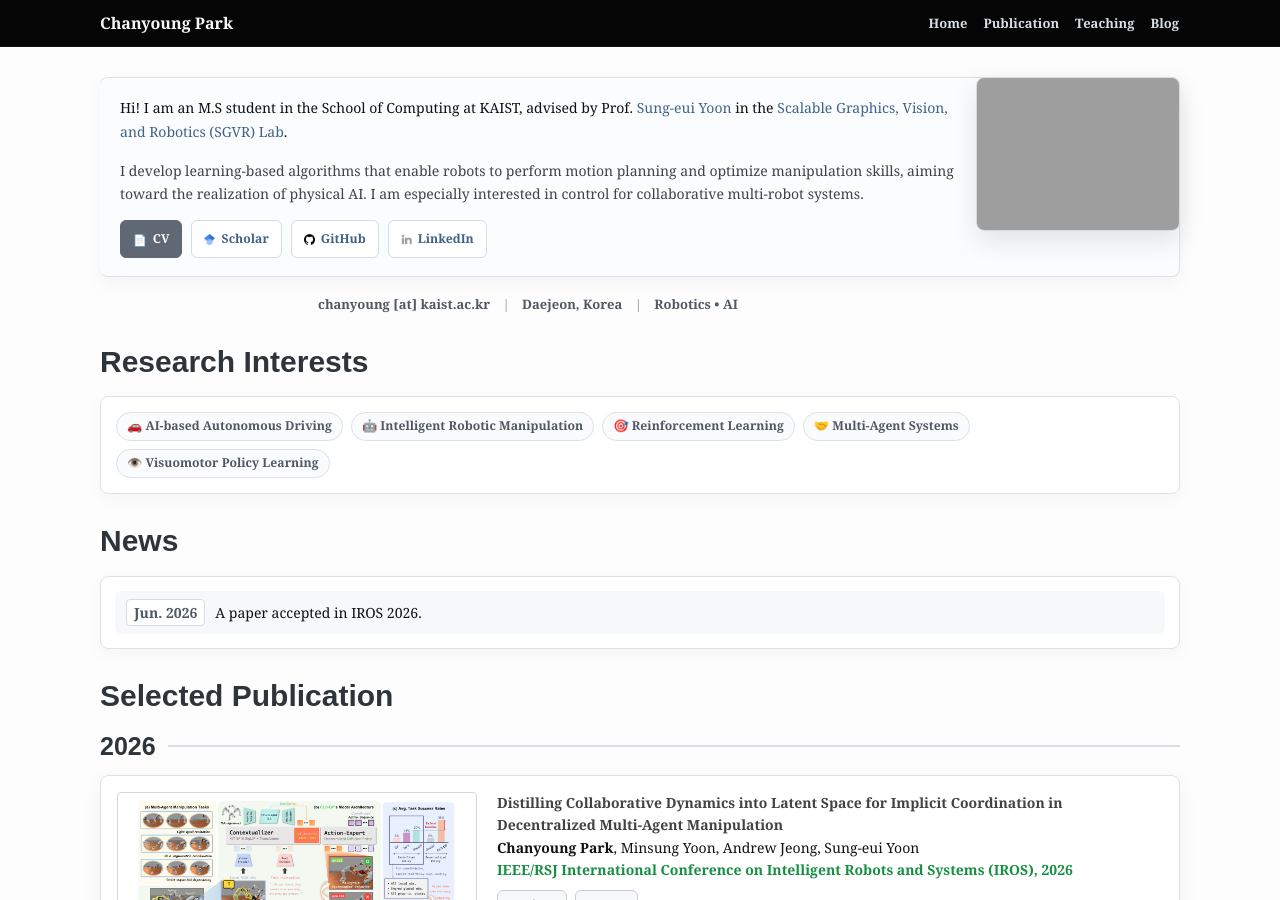
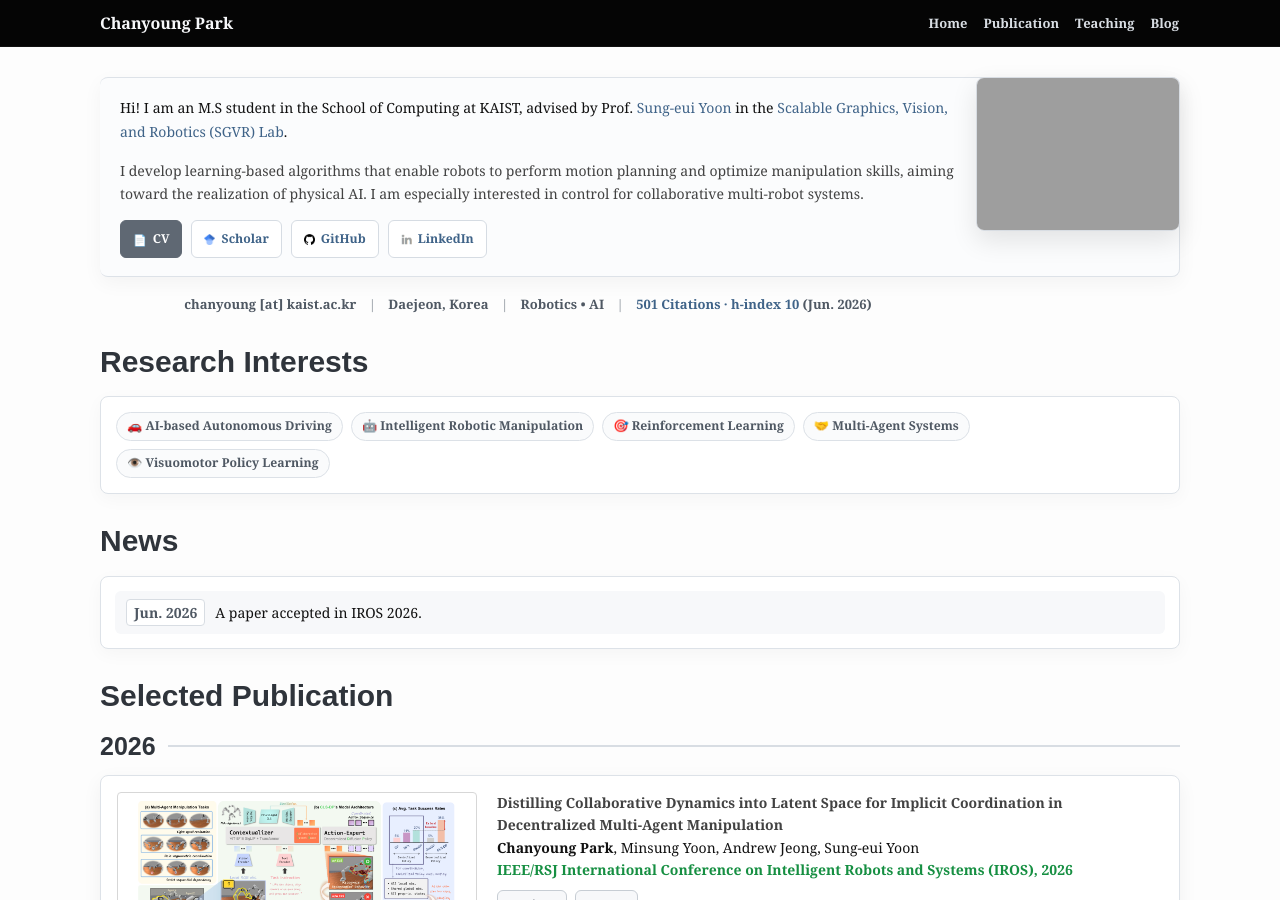
Before and after one commit to cosdeneb/cosdeneb.github.io, a Jekyll site: the page built from index.md, in a window 1280 px wide and 900 px high. Built offline with Jekyll 4.4.1, drawn with Linux system fonts in a browser that asks for light colours.

Commit message:
Update Google Scholar metrics (501 citations) on publication and home

```diff
--- a/index.md
+++ b/index.md
@@ -22,7 +22,7 @@ profile_picture:
 </div>
 
 <div class="home-meta">
-  chanyoung [at] kaist.ac.kr <span aria-hidden="true">|</span> Daejeon, Korea <span aria-hidden="true">|</span> Robotics • AI
+  chanyoung [at] kaist.ac.kr <span aria-hidden="true">|</span> Daejeon, Korea <span aria-hidden="true">|</span> Robotics • AI <span aria-hidden="true">|</span> <a href="https://scholar.google.com/citations?hl=ko&user=fGD7V2IAAAAJ">501 Citations · h-index 10</a> (Jun. 2026)
 </div>
 
 <div class="research-interests">
```
Also changed, not shown: publication.md (+1 -1 lines).
